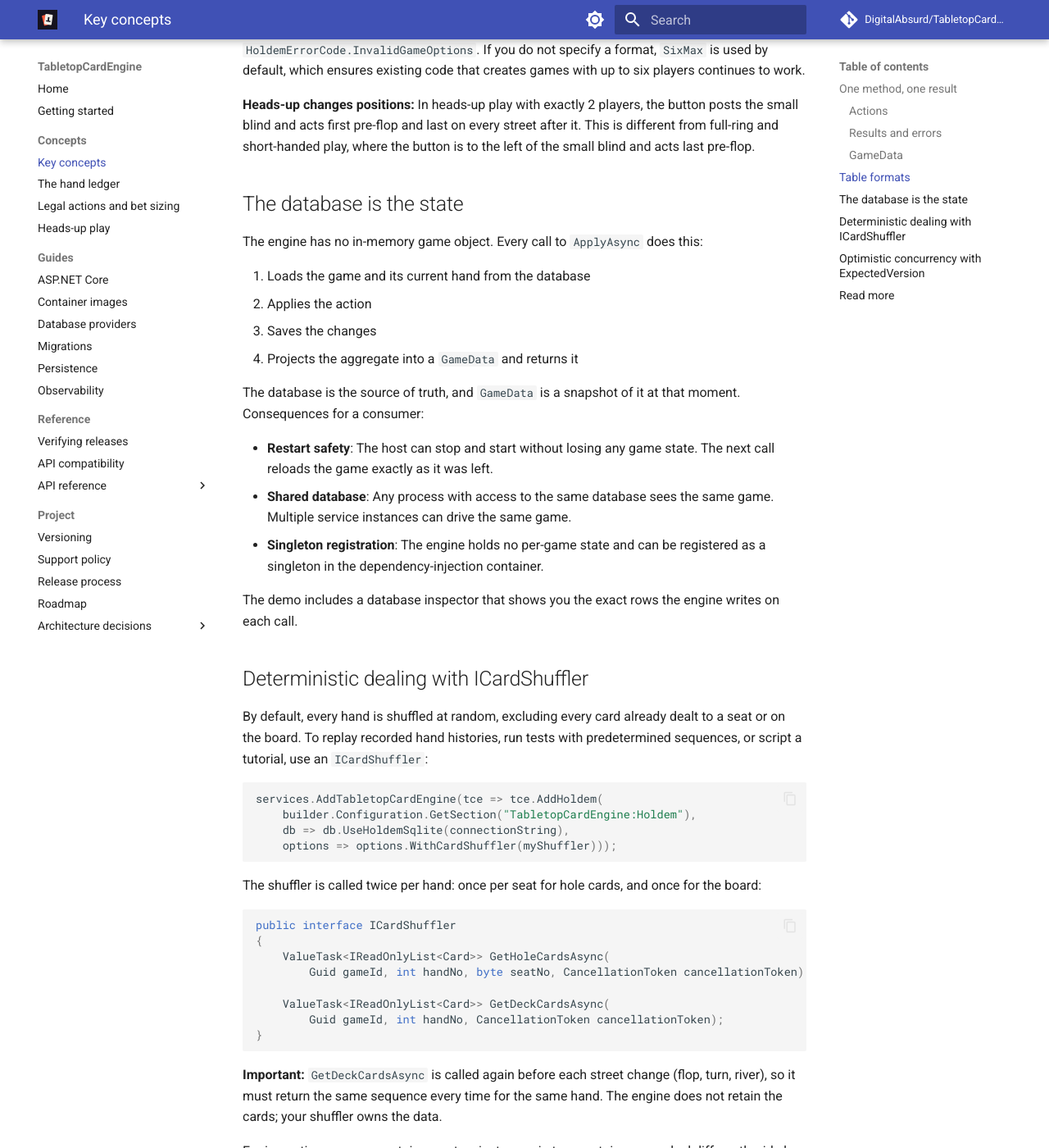
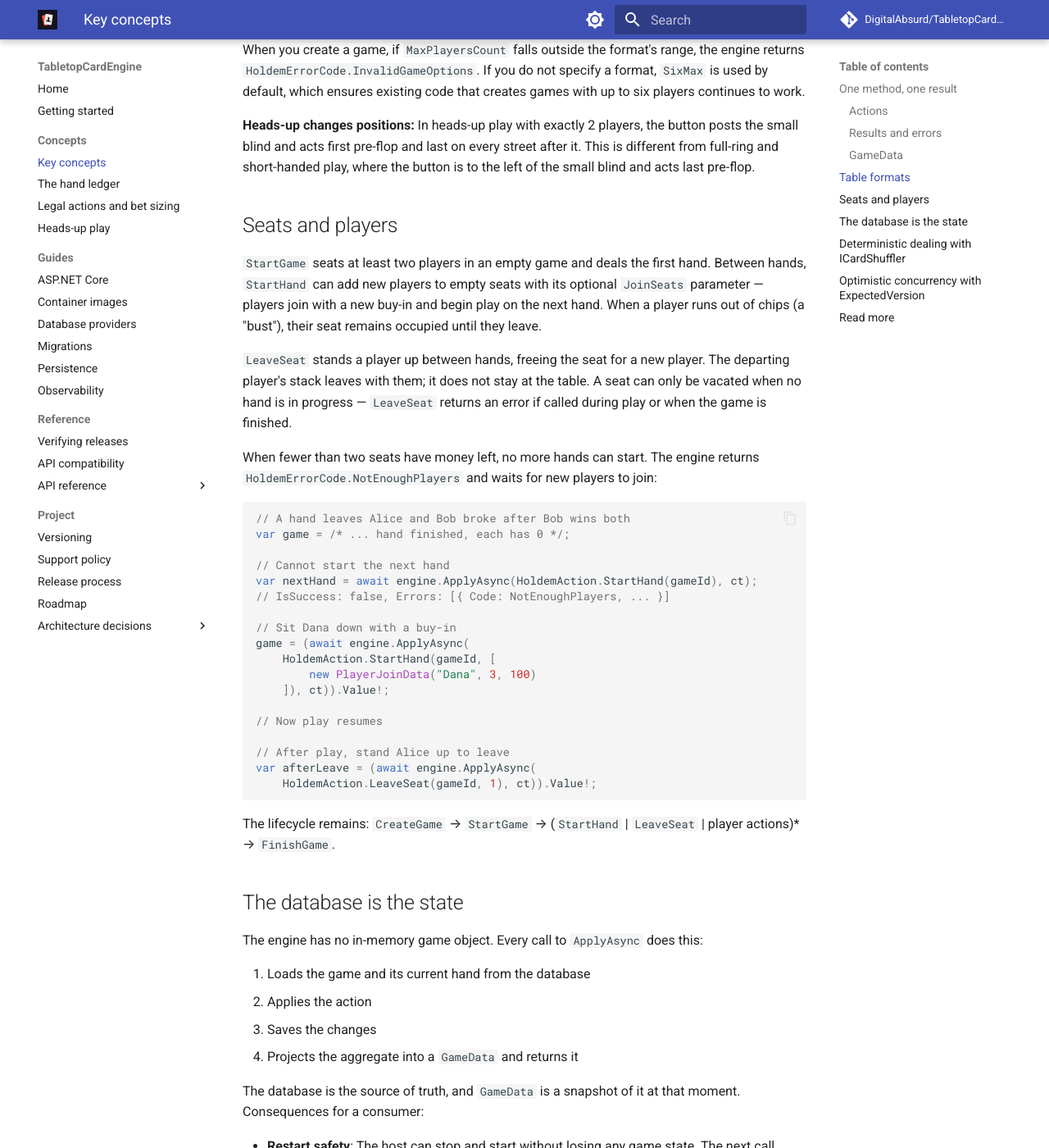
Before and after one commit to DigitalAbsurd/TabletopCardEngine, an MkDocs documentation site: the page built from docs/concepts/index.md, in a window 1280 px wide and 1400 px high, scrolled down 2533 px. Shown: the whole window at 82% size. Built offline with MkDocs 1.6.1 and Material for MkDocs 9.7.7, drawn with Linux system fonts in a browser that asks for light colours; comment, search, counter and statistics services are not loaded.

Commit message:
docs(holdem): document joining and leaving tables (#548)
Add documentation for the seat lifecycle in v1.1.0: players join with
StartHand.JoinSeats and leave with LeaveSeat between hands. Update
the engine facts to reflect the lifecycle including LeaveSeat and
add NotEnoughPlayers to the error code list. Extend examples in
getting-started.md with join and leave patterns, and add tests to
validate the samples compile.

Closes #538

Co-authored-by: Claude Haiku 4.5 <noreply@anthropic.com>

````diff
--- a/docs/concepts/index.md
+++ b/docs/concepts/index.md
@@ -45,7 +45,7 @@ var finished = await engine.ApplyAsync(
     HoldemAction.FinishGame(gameId), ct);
 ```
 
-The lifecycle is: `CreateGame` → `StartGame` → (`StartHand` | `Play`)* → `FinishGame`. `GetGame` reads the game back without changing it and is allowed in any state. Once `FinishGame` closes the game, every action except `GetGame` fails with `HoldemErrorCode.GameFinished`.
+The lifecycle is: `CreateGame` → `StartGame` → (`StartHand` | `LeaveSeat` | `Play`)* → `FinishGame`. `GetGame` reads the game back without changing it and is allowed in any state. Once `FinishGame` closes the game, every action except `GetGame` fails with `HoldemErrorCode.GameFinished`.
 
 ### Results and errors
 
@@ -97,6 +97,37 @@ The engine supports No-Limit Hold'em in three table formats, chosen when a game
 When you create a game, if `MaxPlayersCount` falls outside the format's range, the engine returns `HoldemErrorCode.InvalidGameOptions`. If you do not specify a format, `SixMax` is used by default, which ensures existing code that creates games with up to six players continues to work.
 
 **Heads-up changes positions:** In heads-up play with exactly 2 players, the button posts the small blind and acts first pre-flop and last on every street after it. This is different from full-ring and short-handed play, where the button is to the left of the small blind and acts last pre-flop.
+
+## Seats and players
+
+`StartGame` seats at least two players in an empty game and deals the first hand. Between hands, `StartHand` can add new players to empty seats with its optional `JoinSeats` parameter — players join with a new buy-in and begin play on the next hand. When a player runs out of chips (a "bust"), their seat remains occupied until they leave.
+
+`LeaveSeat` stands a player up between hands, freeing the seat for a new player. The departing player's stack leaves with them; it does not stay at the table. A seat can only be vacated when no hand is in progress — `LeaveSeat` returns an error if called during play or when the game is finished.
+
+When fewer than two seats have money left, no more hands can start. The engine returns `HoldemErrorCode.NotEnoughPlayers` and waits for new players to join:
+
+```csharp
+// A hand leaves Alice and Bob broke after Bob wins both
+var game = /* ... hand finished, each has 0 */;
+
+// Cannot start the next hand
+var nextHand = await engine.ApplyAsync(HoldemAction.StartHand(gameId), ct);
+// IsSuccess: false, Errors: [{ Code: NotEnoughPlayers, ... }]
+
+// Sit Dana down with a buy-in
+game = (await engine.ApplyAsync(
+    HoldemAction.StartHand(gameId, [
+        new PlayerJoinData("Dana", 3, 100)
+    ]), ct)).Value!;
+
+// Now play resumes
+
+// After play, stand Alice up to leave
+var afterLeave = (await engine.ApplyAsync(
+    HoldemAction.LeaveSeat(gameId, 1), ct)).Value!;
+```
+
+The lifecycle remains: `CreateGame` → `StartGame` → (`StartHand` | `LeaveSeat` | player actions)* → `FinishGame`.
 
 ## The database is the state
 
````
Also changed, not shown: AGENTS.md (+2 -1 lines), docs/aspnetcore.md (+4 -2 lines), docs/getting-started.md (+17 -0 lines), docs/roadmap.md (+10 -3 lines), docs/task-run.md (+3 -3 lines), 1 other file.
